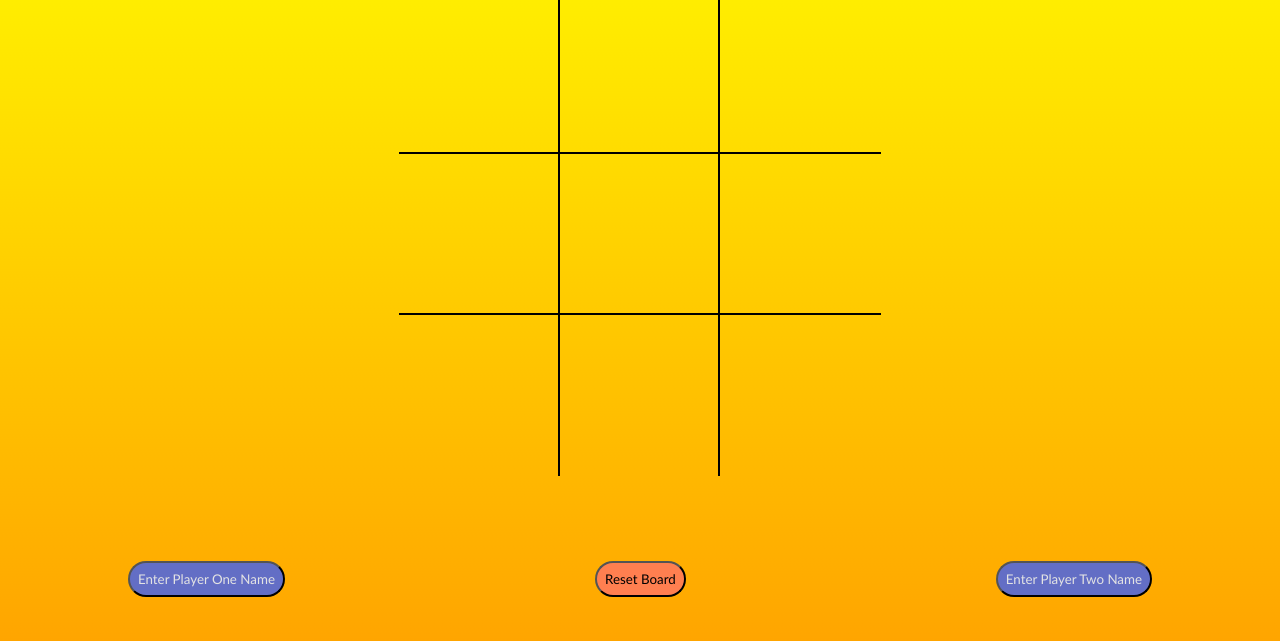
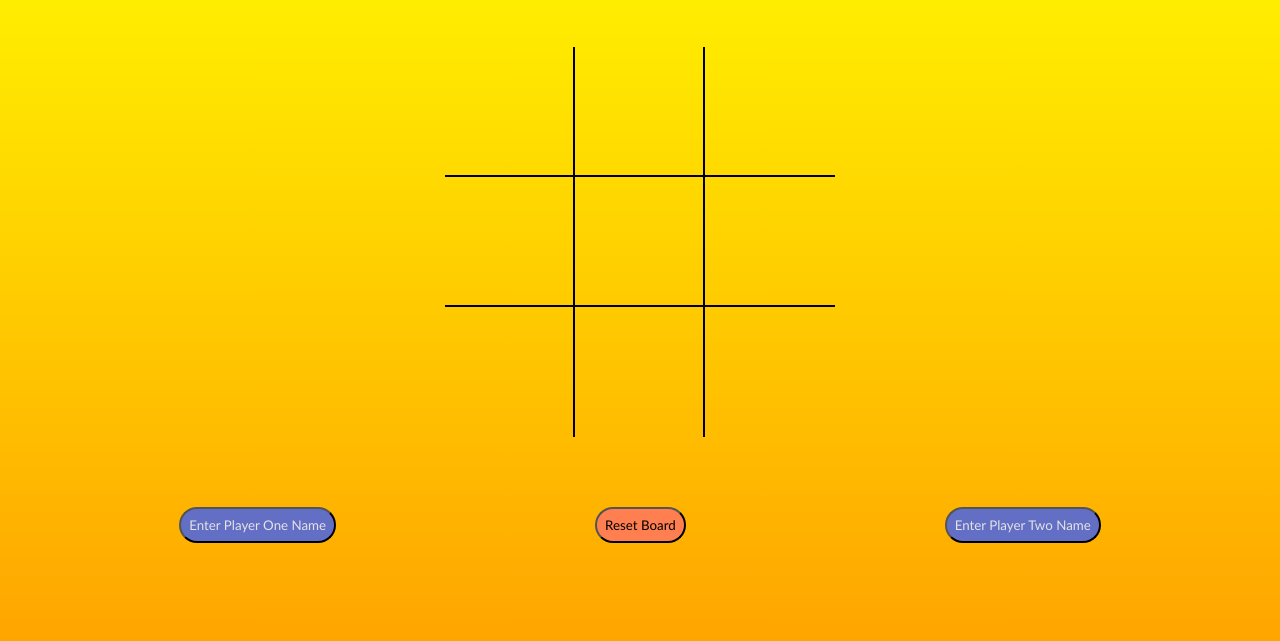
Before and after one commit to rhdavidian/tictactoe, a plain HTML site: page index.html in a window 1280 px wide. Shown: the part 159-800 px from the top of the page. Drawn offline with Linux system fonts and the light colour scheme.

Commit message:
Fixed css sizing that I broke...

```diff
--- a/styles.css
+++ b/styles.css
@@ -11,8 +11,8 @@ body {
     flex-direction: column;
     justify-content: center;
     align-items: center;
-    height: 100vh;
-    width: 100vw;
+    /* height: 100vw; */
+    /* width: 100vw; */
     /* margin: auto; */
 }
 
@@ -22,17 +22,17 @@ body {
     justify-content: center;
     align-items: center;
     height: 100vh;
-    width: 100vw;
+    width: 80vw;
 }
 
 .header,
 .headerTwo,
 .buttonContainer {
-    width: 80vw;
+    width: 90%;
     display: flex;
     justify-content: space-between;
     align-items: center;
-    margin: 0px;
+    margin: 0;
 }
 .headerTwo {
     margin-bottom: 50px;
@@ -47,8 +47,8 @@ body {
     display: flex;
     justify-content: center;
     align-items: center;
-    min-width: calc(11vw + 20px);
-    min-height: calc(11vw + 20px);
+    min-width: calc(14vh + 18px);
+    min-height: calc(14vh + 18px);
     font-size: 3.8rem;
 }
 .cell:hover {
@@ -76,7 +76,7 @@ button:hover,
 }
 
 .buttonContainer{
-    margin-top: 85px;
+    margin-top: 70px;
 }
 #p1Name,
 #p2Name {
```
